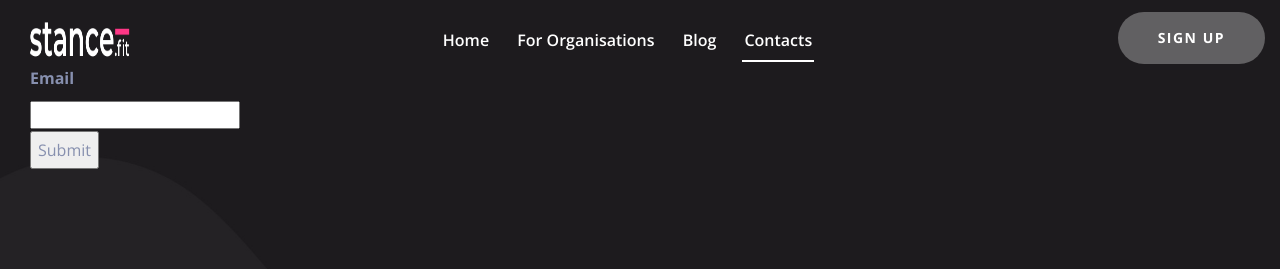
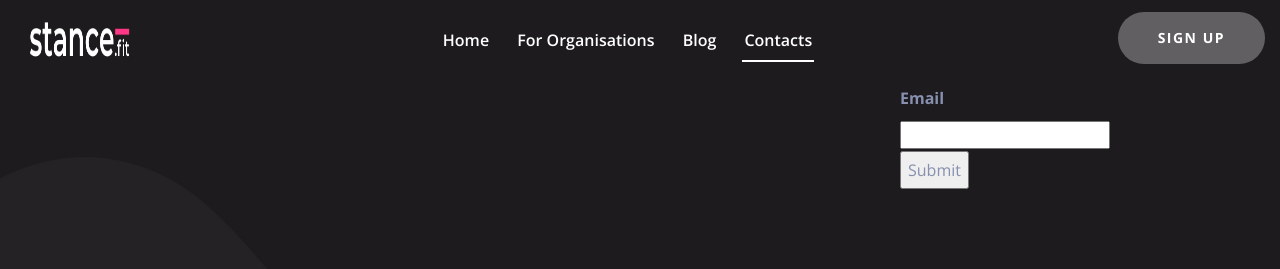
Before and after one commit to prasang-98/Stance, a plain HTML site: page index.html in a window 1280 px wide. Shown: the top 269 px of the page. Drawn offline with nearby package versions, Linux system fonts and the light colour scheme.

Commit message:
add form css

```diff
--- a/style.css
+++ b/style.css
@@ -1533,3 +1533,8 @@ displa
 #image_giphy{
 
 }
+
+#signUpForm {
+    margin-top: 20px;
+    float: right;
+}
```
